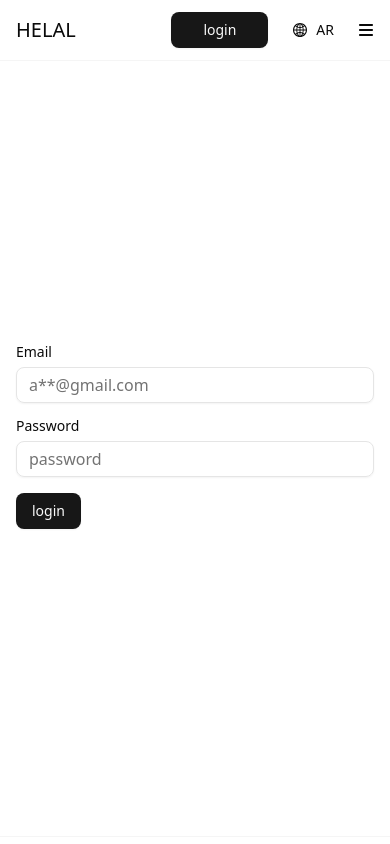
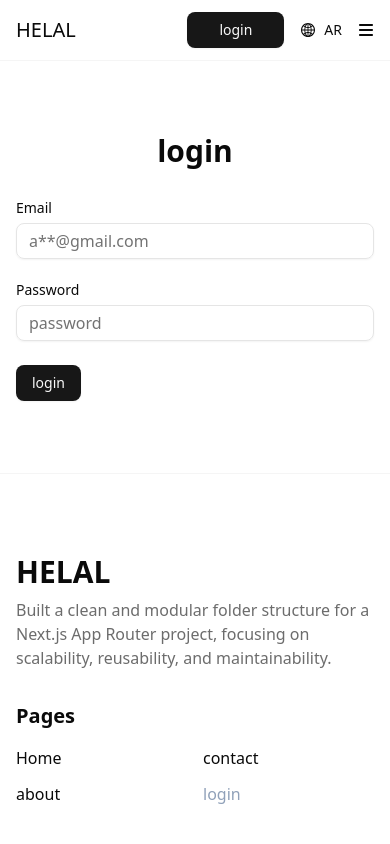
Before and after one commit to HELAL15/nextjs-folder-structre, a Next.js app: page /login in a window 390 px wide. Shown: the top 844 px of the page. Built offline with nearby package versions, Linux system fonts and the light colour scheme; no server answers.

Commit message:
handle page login size

```diff
--- a/src/app/(auth)/login/page.tsx
+++ b/src/app/(auth)/login/page.tsx
@@ -56,10 +56,11 @@ const Page = () => {
     };
 
     return (
-        <section className='h-[89vh]'>
-            <div className='container grid h-full place-items-center'>
+        <section className='my-12 lg:my-20'>
+            <div className='container grid h-full place-items-center space-y-8'>
+                <h1 className='text-center text-3xl font-bold'>login</h1>
                 <Form {...form}>
-                    <form onSubmit={form.handleSubmit(onSubmit)} className='w-full space-y-4 md:w-[400px]'>
+                    <form onSubmit={form.handleSubmit(onSubmit)} className='w-full space-y-6 md:w-[400px]'>
                         <FormField
                             control={form.control}
                             name='email'
--- a/src/components/layout/Header.tsx
+++ b/src/components/layout/Header.tsx
@@ -18,7 +18,7 @@ const Header = () => {
                         <NavLinks />
                     </ul>
                 </nav>
-                <div className='flex items-center gap-6'>
+                <div className='flex items-center gap-4 lg:gap-6'>
                     <div className='max-lg:order-2'>
                         <LanguageSwitcher />
                     </div>
```
